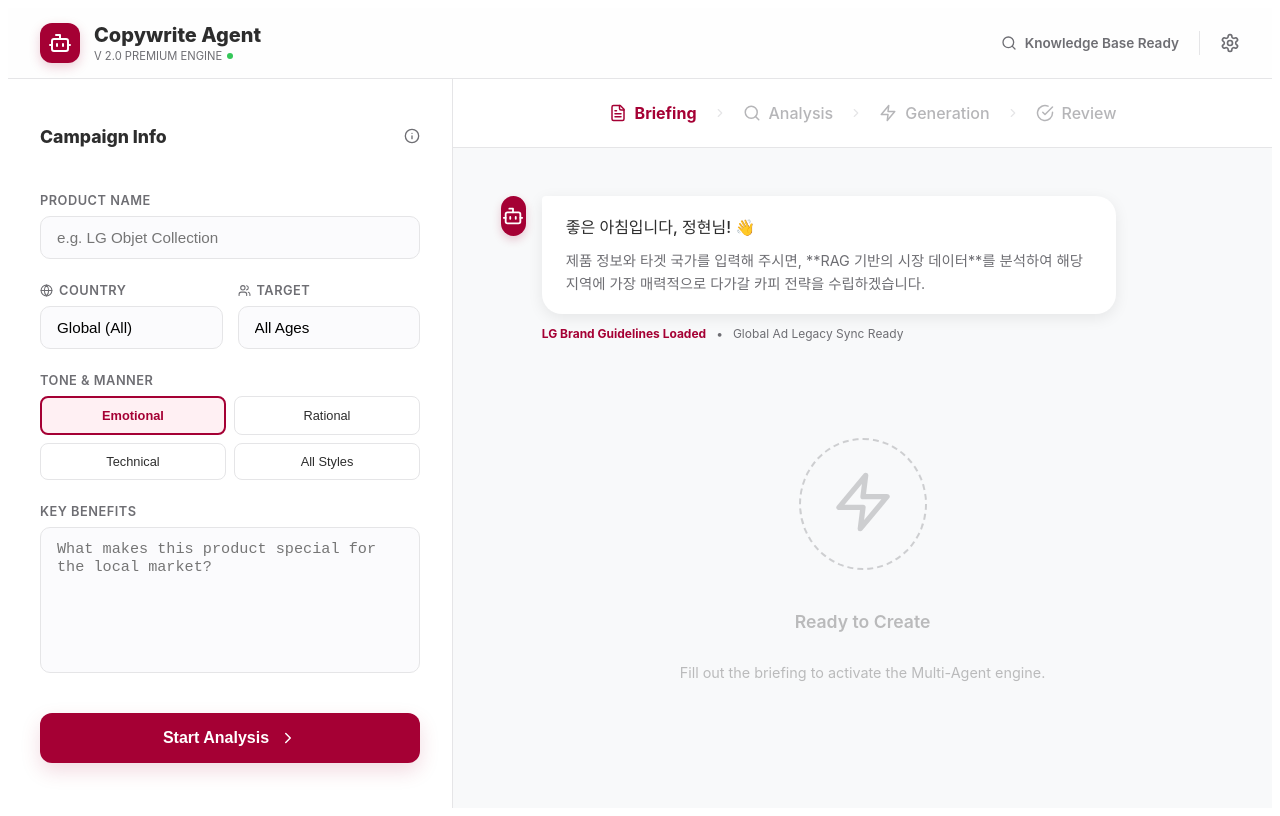
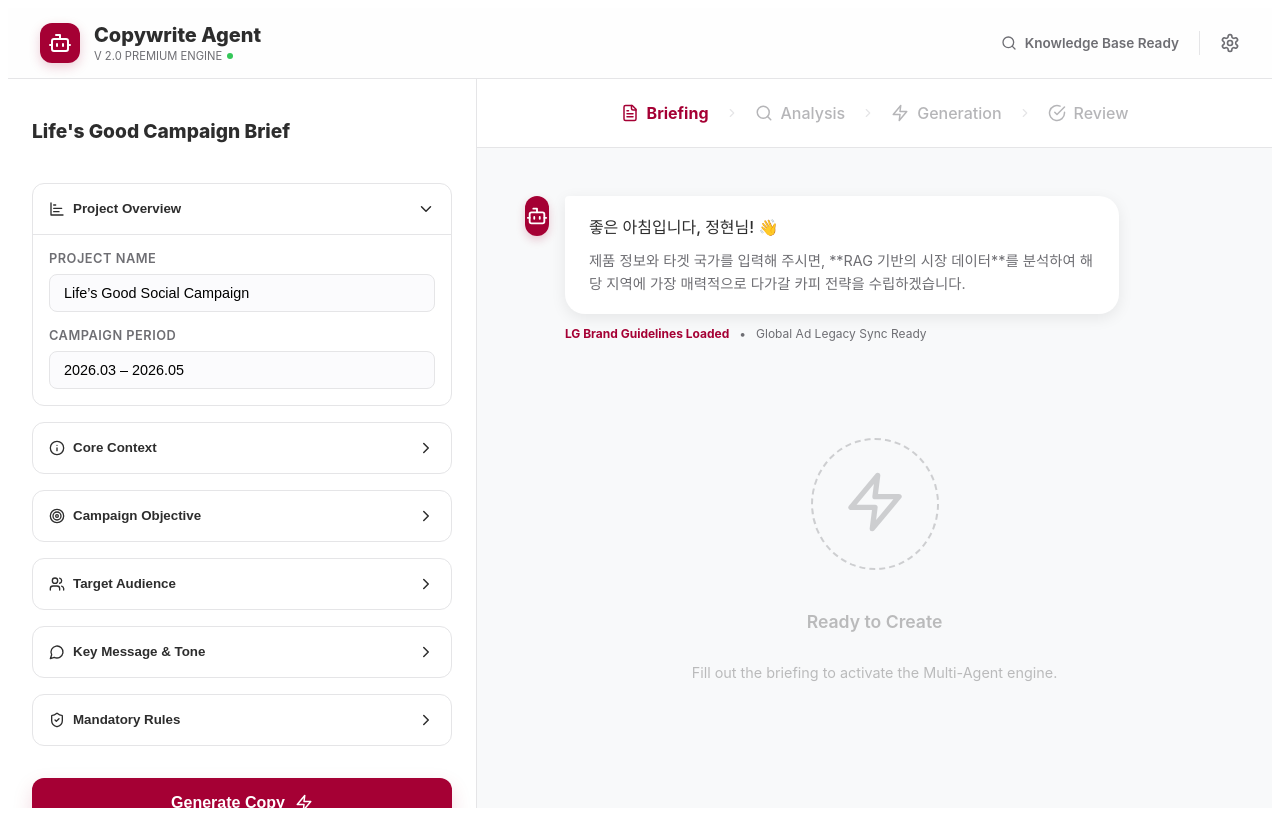
Before and after one commit to Jounghyunkim/copywright_agent_dev, a React (Vite) app in the folder frontend/: page / in a window 1280 px wide. Both pictures are taken after a click on the button "New Campaign". Built offline with nearby package versions, Linux system fonts and the light colour scheme.

Commit message:
Feat(UI): Overhauled BriefingForm with detailed, structured campaign brief template

```diff
--- a/frontend/src/components/BriefingForm.jsx
+++ b/frontend/src/components/BriefingForm.jsx
@@ -1,25 +1,60 @@
 import React, { useState } from 'react';
-import { Globe, Users, Info, ChevronRight } from 'lucide-react';
+import {
+  Globe, Users, Info, ChevronRight, Check, Zap, Hash, BarChartHorizontal,
+  Smile, Award, Target, MessageCircle, AlertTriangle, Star, ShieldCheck, Speaker, ThumbsUp
+} from 'lucide-react';
 import { COLORS } from '../styles/theme';
 
+// Accordion-style section component
+const BriefSection = ({ title, icon, children, defaultOpen = false }) => {
+  const [isOpen, setIsOpen] = useState(defaultOpen);
+  return (
+    <div style={{ border: `1px solid ${COLORS.BORDER}`, borderRadius: '12px', backgroundColor: isOpen ? COLORS.WHITE : 'transparent' }}>
+      <button
+        onClick={() => setIsOpen(!isOpen)}
+        style={{
+          width: '100%',
+          display: 'flex',
+          justifyContent: 'space-between',
+          alignItems: 'center',
+          padding: '1rem',
+          border: 'none',
+          background: 'none',
+          cursor: 'pointer',
+          fontWeight: 600,
+          color: COLORS.TEXT_MAIN
+        }}
+      >
+        <div style={{ display: 'flex', alignItems: 'center', gap: '8px' }}>
+          {icon}
+          <span>{title}</span>
+        </div>
+        <ChevronRight size={18} style={{ transform: isOpen ? 'rotate(90deg)' : 'rotate(0deg)', transition: 'transform 0.2s' }} />
+      </button>
+      {isOpen && <div style={{ padding: '0 1rem 1rem 1rem', borderTop: `1px solid ${COLORS.BORDER}` }}>{children}</div>}
+    </div>
+  );
+};
+
 const BriefingForm = ({ onStartAnalysis }) => {
-  const [activeTone, setActiveTone] = useState('Emotional');
+  const [activeTone, setActiveTone] = useState('Warm');
 
   const styles = {
     sidebar: {
-      width: '380px',
+      width: '420px',
       backgroundColor: COLORS.SIDEBAR_BG,
       borderRight: `1px solid ${COLORS.BORDER}`,
-      padding: '2rem',
+      padding: '1.5rem',
       display: 'flex',
       flexDirection: 'column',
-      gap: '1.5rem',
+      gap: '1rem',
       overflowY: 'auto',
     },
     inputGroup: {
       display: 'flex',
       flexDirection: 'column',
       gap: '8px',
+      marginTop: '1rem'
     },
     label: {
       fontSize: '0.8rem',
@@ -27,43 +62,49 @@
       color: COLORS.TEXT_SUB,
       textTransform: 'uppercase',
       letterSpacing: '0.5px',
+    },
+    input: {
+      padding: '10px 14px',
+      borderRadius: '8px',
+      border: `1px solid ${COLORS.BORDER}`,
+      fontSize: '0.9rem',
+      backgroundColor: '#FBFBFD',
+    },
+    infoBox: {
+      backgroundColor: '#F7F7F7',
+      padding: '12px',
+      borderRadius: '8px',
+      fontSize: '0.85rem',
+      color: COLORS.TEXT_SUB,
+      lineHeight: 1.6,
+      border: `1px solid ${COLORS.BORDER}`
+    },
+    checkboxGroup: {
+      display: 'flex',
+      flexDirection: 'column',
+      gap: '10px'
+    },
+    checkboxLabel: {
       display: 'flex',
       alignItems: 'center',
-      gap: '6px',
-    },
-    input: {
-      padding: '12px 16px',
-      borderRadius: '10px',
-      border: `1px solid ${COLORS.BORDER}`,
-      fontSize: '0.95rem',
-      transition: 'all 0.2s ease',
-      outline: 'none',
-      backgroundColor: '#FBFBFD',
-    },
-    select: {
-      appearance: 'none',
-      padding: '12px 16px',
-      borderRadius: '10px',
-      border: `1px solid ${COLORS.BORDER}`,
-      fontSize: '0.95rem',
-      backgroundColor: '#FBFBFD',
-      cursor: 'pointer',
+      gap: '8px',
+      fontSize: '0.9rem',
+      cursor: 'pointer'
     },
     toneGrid: {
-      display: 'grid',
-      gridTemplateColumns: '1fr 1fr',
+      display: 'flex',
+      flexWrap: 'wrap',
       gap: '8px',
     },
-    toneBtn: (active) => ({
-      padding: '10px',
+    toneTag: (active) => ({
+      padding: '6px 12px',
       fontSize: '0.8rem',
-      borderRadius: '8px',
-      border: active ? `2px solid ${COLORS.LG_RED}` : `1px solid ${COLORS.BORDER}`,
+      borderRadius: '15px',
+      border: `1px solid ${active ? COLORS.LG_RED : COLORS.BORDER}`,
       backgroundColor: active ? '#FFF0F3' : COLORS.WHITE,
       color: active ? COLORS.LG_RED : COLORS.TEXT_MAIN,
-      fontWeight: active ? 700 : 500,
+      fontWeight: 500,
       cursor: 'pointer',
-      transition: 'all 0.2s ease',
     }),
     primaryBtn: {
       backgroundColor: COLORS.LG_RED,
@@ -80,69 +121,72 @@
       justifyContent: 'center',
       gap: '10px',
       boxShadow: '0 8px 20px rgba(165, 0, 52, 0.15)',
-      transition: 'transform 0.2s ease',
     },
   };
 
   return (
     <aside style={styles.sidebar}>
-      <div style={{ display: 'flex', justifyContent: 'space-between', alignItems: 'center', marginBottom: '0.5rem' }}>
-        <h2 style={{ fontSize: '1.1rem', fontWeight: 800, color: COLORS.TEXT_MAIN }}>Campaign Info</h2>
-        <Info size={16} color={COLORS.TEXT_SUB} />
-      </div>
+      <h2 style={{ fontSize: '1.2rem', fontWeight: 800, color: COLORS.TEXT_MAIN, marginBottom: '1.5rem' }}>Life's Good Campaign Brief</h2>
 
-      <div style={styles.inputGroup}>
-        <label style={styles.label}>Product Name</label>
-        <input style={styles.input} placeholder="e.g. LG Objet Collection" />
-      </div>
-
-      <div style={{ display: 'grid', gridTemplateColumns: '1fr 1fr', gap: '15px' }}>
+      <BriefSection title="Project Overview" icon={<BarChartHorizontal size={16} />} defaultOpen={true}>
         <div style={styles.inputGroup}>
-          <label style={styles.label}>
-            <Globe size={13} /> Country
-          </label>
-          <select style={styles.select}>
-            <option>Global (All)</option>
-            <option>USA</option>
-            <option>Germany</option>
-            <option>India</option>
-            <option>South Korea</option>
-          </select>
+          <label style={styles.label}>Project Name</label>
+          <input style={styles.input} defaultValue="Life’s Good Social Campaign" />
         </div>
         <div style={styles.inputGroup}>
-          <label style={styles.label}>
-            <Users size={13} /> Target
-          </label>
-          <select style={styles.select}>
-            <option>All Ages</option>
-            <option>Millennials</option>
-            <option>Gen Z</option>
-            <option>Gen X</option>
-          </select>
+          <label style={styles.label}>Campaign Period</label>
+          <input style={styles.input} defaultValue="2026.03 – 2026.05" />
         </div>
-      </div>
+      </BriefSection>
 
-      <div style={styles.inputGroup}>
-        <label style={styles.label}>Tone & Manner</label>
-        <div style={styles.toneGrid}>
-          {['Emotional', 'Rational', 'Technical', 'All Styles'].map((t) => (
-            <button key={t} onClick={() => setActiveTone(t)} style={styles.toneBtn(activeTone === t)}>
-              {t}
-            </button>
-          ))}
+      <BriefSection title="Core Context" icon={<Info size={16} />}>
+        <div style={styles.infoBox}>
+          This campaign focuses on how LG's technology creates small moments of optimism in daily life, under the theme of **"Brave Optimism"**. The goal is to reinforce the "Life's Good" philosophy emotionally.
         </div>
-      </div>
+      </BriefSection>
 
-      <div style={styles.inputGroup}>
-        <label style={styles.label}>Key Benefits</label>
-        <textarea
-          style={{ ...styles.input, height: '120px', resize: 'none' }}
-          placeholder="What makes this product special for the local market?"
-        />
-      </div>
+      <BriefSection title="Campaign Objective" icon={<Target size={16} />}>
+        <div style={styles.checkboxGroup} style={{marginTop: '1rem'}}>
+          <label style={styles.checkboxLabel}><input type="checkbox" defaultChecked/> Strengthen brand's emotional story</label>
+          <label style={styles.checkboxLabel}><input type="checkbox" defaultChecked/> Encourage organic social sharing</label>
+          <label style={styles.checkboxLabel}><input type="checkbox" /> Drive product feature awareness</label>
+        </div>
+      </BriefSection>
+
+      <BriefSection title="Target Audience" icon={<Users size={16} />}>
+        <div style={styles.infoBox}>
+          **Primary:** Global 20-30s who value brand philosophy.<br/>
+          **Mindset:** They prefer meaningful daily experiences over a perfect life.
+        </div>
+      </BriefSection>
+
+      <BriefSection title="Key Message & Tone" icon={<MessageCircle size={16} />}>
+         <div style={styles.inputGroup}>
+            <label style={styles.label}>Core Message (Focal Point)</label>
+            <div style={styles.infoBox}>
+              LG enables a better life by practicing optimism. Our technology makes everyday moments more meaningful.
+            </div>
+          </div>
+          <div style={styles.inputGroup}>
+            <label style={styles.label}>Tone & Voice</label>
+            <div style={styles.toneGrid}>
+              {['Warm', 'Human', 'Optimistic', 'Meaningful', 'Confident'].map(t => (
+                <button key={t} onClick={() => setActiveTone(t)} style={styles.toneTag(activeTone === t)}>{t}</button>
+              ))}
+            </div>
+          </div>
+      </BriefSection>
+
+      <BriefSection title="Mandatory Rules" icon={<ShieldCheck size={16} />}>
+         <div style={styles.checkboxGroup} style={{marginTop: '1rem'}}>
+          <label style={styles.checkboxLabel}><input type="checkbox" defaultChecked/> Include "Life's Good" brand line</label>
+          <label style={styles.checkboxLabel}><input type="checkbox" defaultChecked/> Optimize for Social Media (Insta, TikTok)</label>
+          <label style={styles.checkboxLabel}><input type="checkbox" defaultChecked/> Ensure global cultural neutrality</label>
+        </div>
+      </BriefSection>
 
       <button style={styles.primaryBtn} onClick={onStartAnalysis}>
-        Start Analysis <ChevronRight size={18} />
+        Generate Copy <Zap size={18} />
       </button>
     </aside>
   );
```
Also changed, not shown: 1 other file (tests, documents, lock files or other folders).
